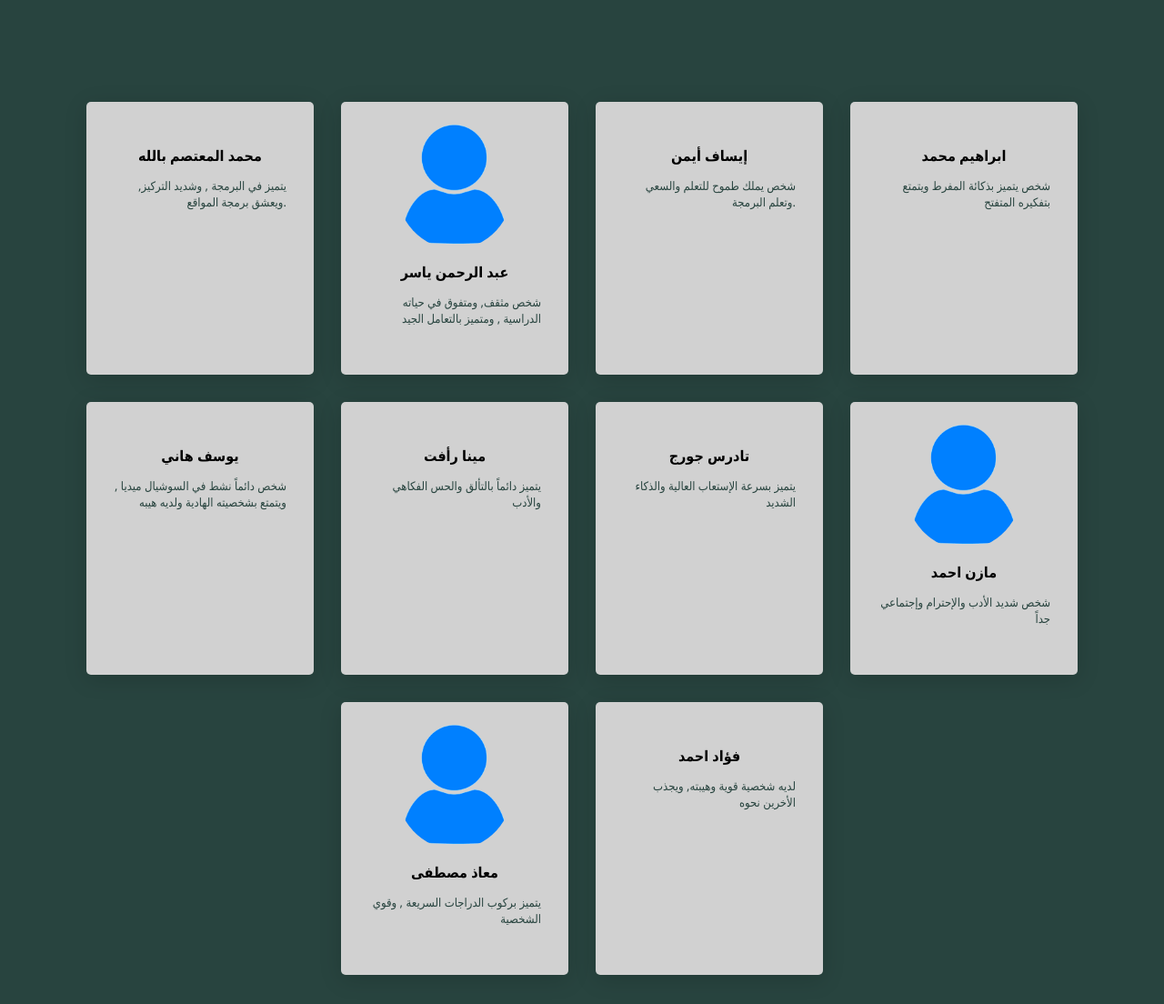
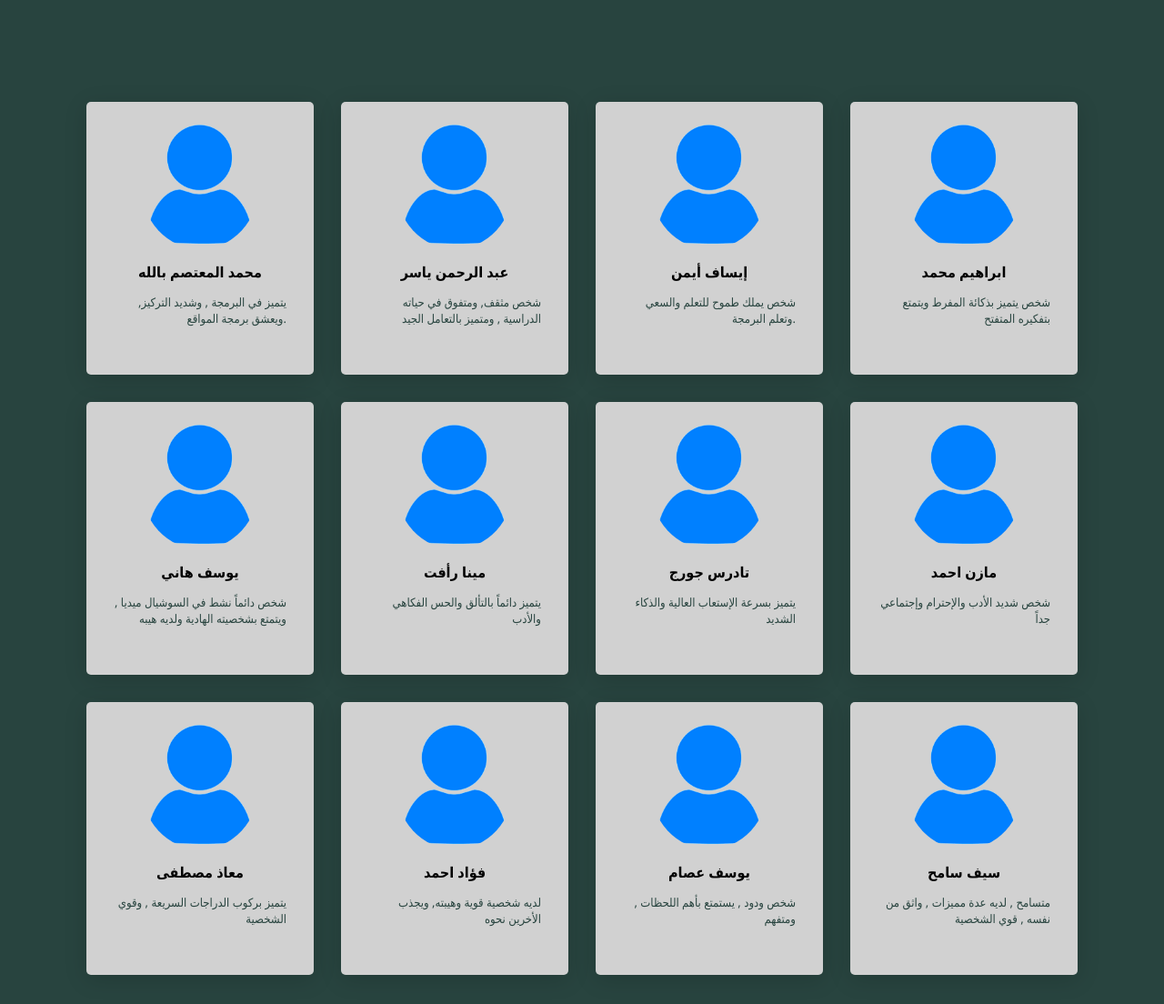
Before and after one commit to mogogo22/Advance, a plain HTML site: page video.html in a window 1280 px wide. Shown: the part 196-1300 px from the top of the page at 91% size. Drawn offline with Linux system fonts and the light colour scheme.

Commit message:
Add files via upload

```diff
--- a/video.html
+++ b/video.html
@@ -22,7 +22,7 @@
         <div class="ch">
             <div class="cha">
                 <div class="icon">
-                    <img src="img/موجو.png" width="130" alt="">
+                    <img src="img/Usntitled.png" width="130" alt="">
                 </div>
                 <div class="info">
                     <h3>محمد المعتصم بالله</h3>
@@ -40,7 +40,7 @@
             </div>
             <div class="cha">
                 <div class="icon">
-                    <img src="img/esaf.jpg" width="130" alt="">
+                    <img src="img/Usntitled.png" width="130" alt="">
                 </div>
                 <div class="info">
                     <h3>إيساف أيمن</h3>
@@ -49,7 +49,7 @@
             </div>
             <div class="cha">
                 <div class="icon">
-                    <img src="img/ابراهيم2jpg.jpg" width="130" alt="">
+                    <img src="img/Usntitled.png" width="130" alt="">
                 </div>
                 <div class="info">
                     <h3>ابراهيم محمد</h3>
@@ -58,7 +58,7 @@
             </div>
             <div class="cha">
                 <div class="icon">
-                    <img src="img/يوسف.jpg" width="130" alt="">
+                    <img src="img/Usntitled.png" width="130" alt="">
                 </div>
                 <div class="info">
                     <h3>يوسف هاني</h3>
@@ -67,7 +67,7 @@
             </div>
             <div class="cha">
                 <div class="icon">
-                    <img src="img/mina.jpg" width="130" alt="">
+                    <img src="img/Usntitled.png" width="130" alt="">
                 </div>
                 <div class="info">
                     <h3>مينا رأفت</h3>
@@ -76,7 +76,7 @@
             </div>
             <div class="cha">
                 <div class="icon">
-                    <img src="img/تادروسjpg.jpg" width="130" alt="">
+                    <img src="img/Usntitled.png" width="130" alt="">
                 </div>
                 <div class="info">
                     <h3>تادرس جورج</h3>
@@ -103,11 +103,29 @@
             </div>
             <div class="cha">
                 <div class="icon">
-                    <img src="img/فواد.jpg" width="130" alt="">
+                    <img src="img/Usntitled.png" width="130" alt="">
                 </div>
                 <div class="info">
                     <h3>فؤاد احمد</h3>
                     <p>لديه شخصية قوية وهيبته, ويجذب الأخرين نحوه</p>
+                </div>
+            </div>
+            <div class="cha">
+                <div class="icon">
+                    <img src="img/Usntitled.png" width="130" alt="">
+                </div>
+                <div class="info">
+                    <h3>يوسف عصام</h3>
+                    <p>شخص ودود , يستمتع بأهم اللحظات , ومتفهم</p>
+                </div>
+            </div>
+            <div class="cha">
+                <div class="icon">
+                    <img src="img/Usntitled.png" width="130" alt="">
+                </div>
+                <div class="info">
+                    <h3>سيف سامح</h3>
+                    <p>متسامح , لديه عدة مميزات , واثق من نفسه , قوي الشخصية</p>
                 </div>
             </div>
         </div>
```
